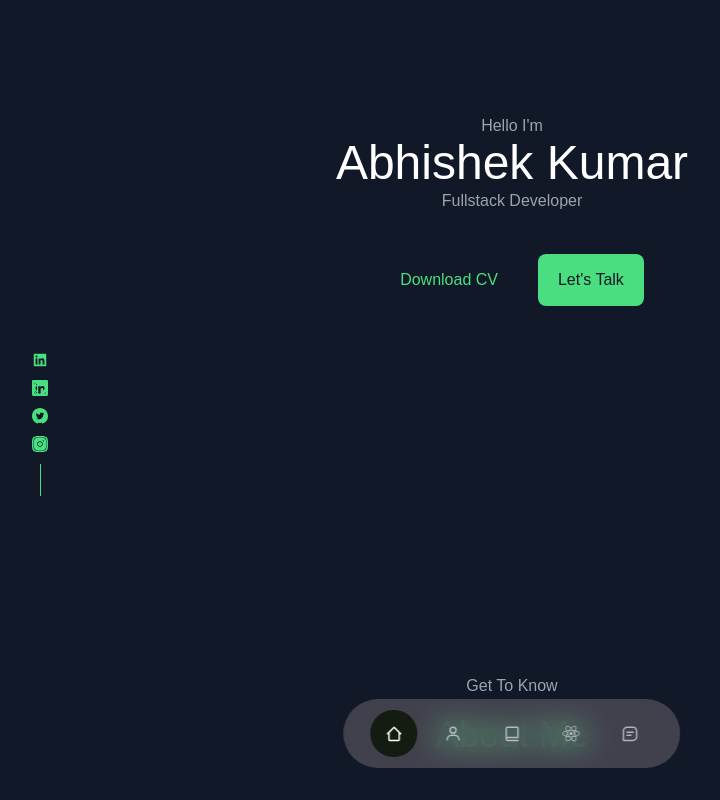
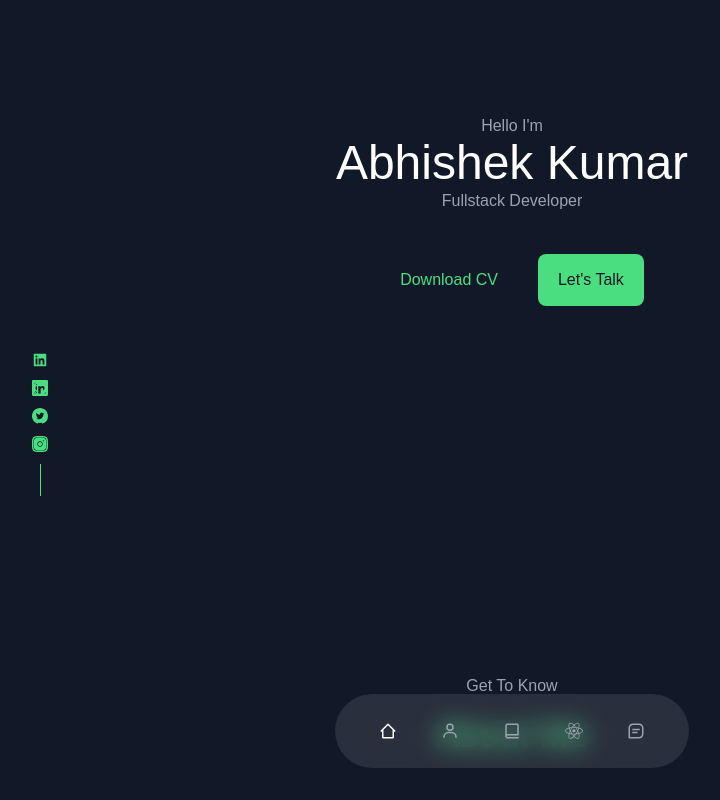
Before and after one commit to sahspeaks/portfolio_react, a React (Create React App) app: page / in a window 1280 px wide. Shown: the top 800 px of the page, without its empty margins (128-848 px from the left). Built offline with nearby package versions, Linux system fonts and the light colour scheme; the HTML template or start-up script is replaced by a standard one.

Commit message:
Update Nav.jsx

```diff
--- a/src/components/nav/Nav.jsx
+++ b/src/components/nav/Nav.jsx
@@ -1,21 +1,47 @@
-import React from 'react'
-import './nav.css';
-import {BiHomeAlt2} from 'react-icons/bi';
-import {BiUser} from 'react-icons/bi';
-import {BiBookAlt} from 'react-icons/bi';
-import {GrReactjs} from 'react-icons/gr';
-import {BiMessageSquareDetail} from 'react-icons/bi';
-import { useState } from 'react';
+import React, { useState } from 'react';
+import { BiHomeAlt2, BiUser, BiBookAlt, BiMessageSquareDetail } from 'react-icons/bi';
+import { GrReactjs } from 'react-icons/gr';
+
 export const Nav = () => {
   const [active, setActive] = useState('#');
 
   return (
-    <nav>
-      <a href="#" onClick={()=>setActive('#') } className={active==='#'?'active':''}><BiHomeAlt2/></a>
-      <a href="#about" onClick={()=>setActive('#about') } className={active==='#about'?'active':''}><BiUser/></a>
-      <a href="#experiance" onClick={()=>setActive('#experiance') } className={active==='#experiance'?'active':''}><BiBookAlt/></a>
-      <a href="#portfolio" onClick={()=>setActive('#portfolio') } className={active==='#portfolio'?'active':''}><GrReactjs/></a>
-      <a href="#footer" onClick={()=>setActive('#contact') } className={active==='#contact'?'active':''}><BiMessageSquareDetail/></a>
+    <nav className="bg-white bg-opacity-10 w-max block py-3 px-7 z-10 fixed left-1/2 transform -translate-x-1/2 bottom-8 flex gap-3 rounded-full backdrop-blur-md">
+      <a
+        href="#"
+        onClick={() => setActive('#')}
+        className={`bg-transparent p-4 rounded-full flex text-gray-400 text-lg hover:bg-black hover:bg-opacity-60 hover:text-white transition-all duration-300 ${active === '#' ? 'bg-gray-900 text-white' : ''}`}
+      >
+        <BiHomeAlt2 />
+      </a>
+      <a
+        href="#about"
+        onClick={() => setActive('#about')}
+        className={`bg-transparent p-4 rounded-full flex text-gray-400 text-lg hover:bg-black hover:bg-opacity-60 hover:text-white transition-all duration-300 ${active === '#about' ? 'bg-gray-900 text-white' : ''}`}
+      >
+        <BiUser />
+      </a>
+      <a
+        href="#experience"
+        onClick={() => setActive('#experience')}
+        className={`bg-transparent p-4 rounded-full flex text-gray-400 text-lg hover:bg-black hover:bg-opacity-60 hover:text-white transition-all duration-300 ${active === '#experience' ? 'bg-gray-900 text-white' : ''}`}
+      >
+        <BiBookAlt />
+      </a>
+      <a
+        href="#portfolio"
+        onClick={() => setActive('#portfolio')}
+        className={`bg-transparent p-4 rounded-full flex text-gray-400 text-lg hover:bg-black hover:bg-opacity-60 hover:text-white transition-all duration-300 ${active === '#portfolio' ? 'bg-gray-900 text-white' : ''}`}
+      >
+        <GrReactjs />
+      </a>
+      <a
+        href="#footer"
+        onClick={() => setActive('#contact')}
+        className={`bg-transparent p-4 rounded-full flex text-gray-400 text-lg hover:bg-black hover:bg-opacity-60 hover:text-white transition-all duration-300 ${active === '#contact' ? 'bg-gray-900 text-white' : ''}`}
+      >
+        <BiMessageSquareDetail />
+      </a>
     </nav>
-  )
-}
+  );
+};
```
